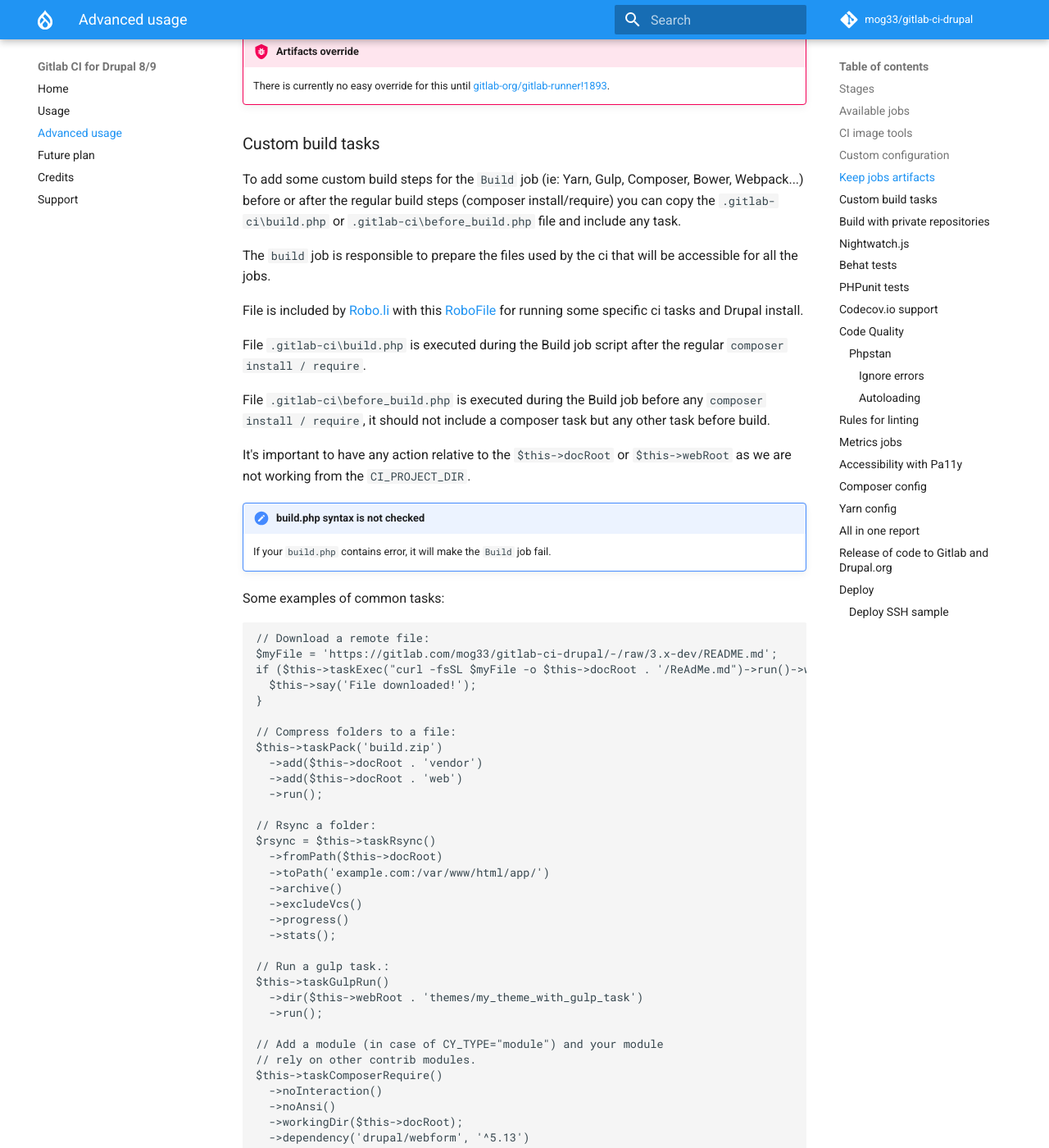
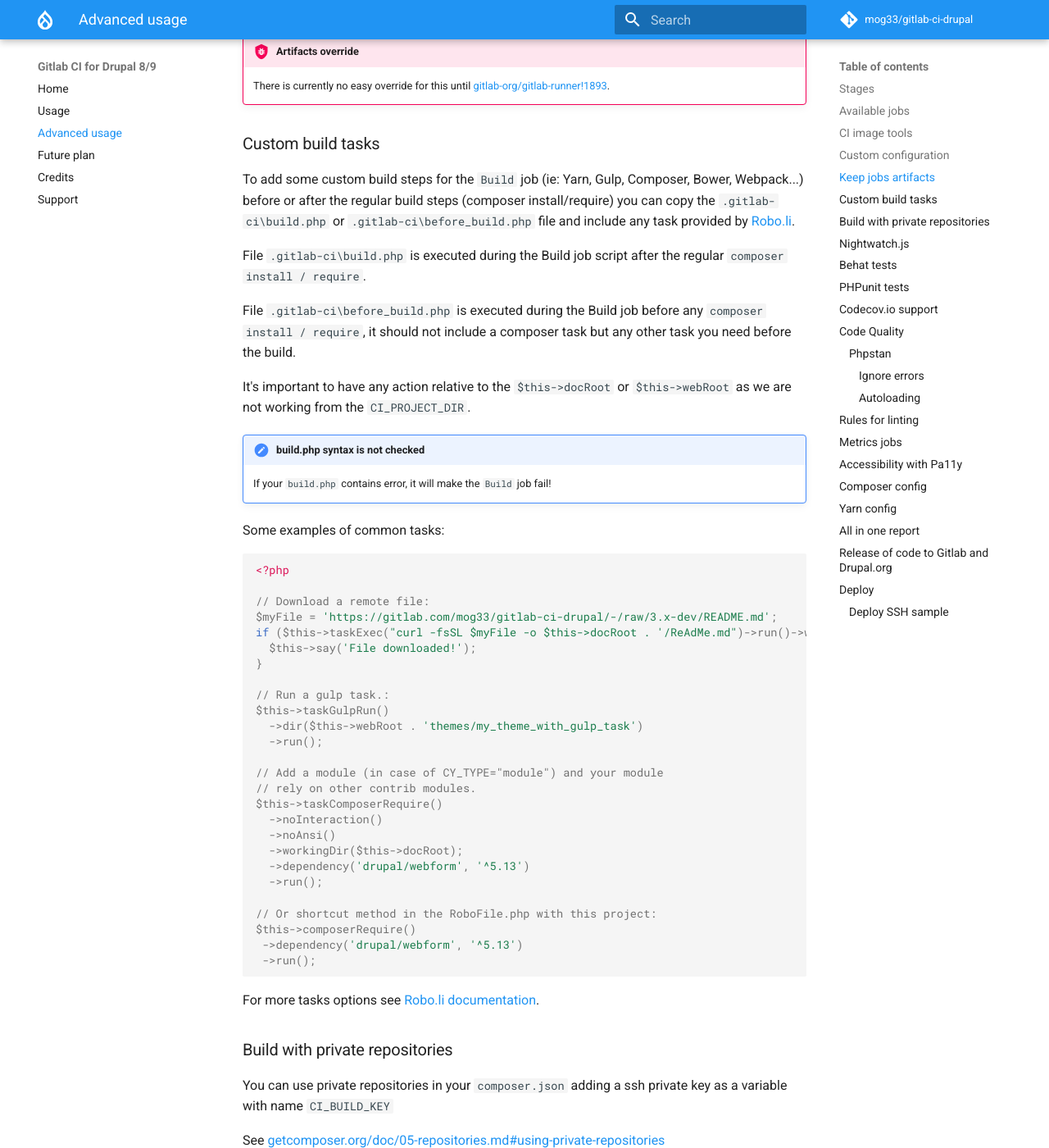
Before and after one commit to mogtofu33/gitlab-ci-drupal, an MkDocs documentation site: the page built from docs/advanced-usage.md, in a window 1280 px wide and 1400 px high, scrolled down 2352 px. Shown: the whole window at 82% size. Built offline with MkDocs 1.6.1 and Material for MkDocs 9.7.7, drawn with Linux system fonts in a browser that asks for light colours; comment, search, counter and statistics services are not loaded; some of the changed text lies outside the part shown.

Commit message:
docs: update doc

````diff
--- a/docs/advanced-usage.md
+++ b/docs/advanced-usage.md
@@ -68,51 +68,31 @@ By default the configuration is to keep each job report **1 week**.
 To add some custom build steps for the `Build` job (ie: Yarn, Gulp, Composer, Bower, Webpack...)
 before or after the regular build steps (composer install/require) you can copy
 the `.gitlab-ci\build.php` or `.gitlab-ci\before_build.php` file and include
-any task.
-
-The `build` job is responsible to prepare the files used by the ci that will be
-accessible for all the jobs.
-
-File is included by [Robo.li](https://robo.li/) with this
-[RoboFile](https://gitlab.com/mog33/gitlab-ci-drupal/-/blob/3.x-dev/.gitlab-ci/RoboFile.php)
-for running some specific ci tasks and Drupal install.
+any task provided by [Robo.li](https://robo.li/tasks/Base/).
 
 File `.gitlab-ci\build.php` is executed during the Build job script after the
 regular `composer install / require`.
 
 File `.gitlab-ci\before_build.php` is executed during the Build job before any
 `composer install / require`, it should not include a composer task but any
-other task before build.
+other task you need before the build.
 
 It's important to have any action relative to the `$this->docRoot` or `$this->webRoot` as we
 are not working from the `CI_PROJECT_DIR`.
 
 !!! caution "build.php syntax is not checked"
-    If your `build.php` contains error, it will make the `Build` job fail.
+    If your `build.php` contains error, it will make the `Build` job fail!
 
 Some examples of common tasks:
 
 ```php
+<?php
+
 // Download a remote file:
 $myFile = 'https://gitlab.com/mog33/gitlab-ci-drupal/-/raw/3.x-dev/README.md';
 if ($this->taskExec("curl -fsSL $myFile -o $this->docRoot . '/ReAdMe.md")->run()->wasSuccessful()) {
   $this->say('File downloaded!');
 }
-
-// Compress folders to a file:
-$this->taskPack('build.zip')
-  ->add($this->docRoot . 'vendor')
-  ->add($this->docRoot . 'web')
-  ->run();
-
-// Rsync a folder:
-$rsync = $this->taskRsync()
-  ->fromPath($this->docRoot)
-  ->toPath('example.com:/var/www/html/app/')
-  ->archive()
-  ->excludeVcs()
-  ->progress()
-  ->stats();
 
 // Run a gulp task.:
 $this->taskGulpRun()
@@ -133,6 +113,8 @@ $this->composerRequire()
  ->dependency('drupal/webform', '^5.13')
  ->run();
 ```
+
+For more tasks options see [Robo.li documentation](https://robo.li/tasks/Base/).
 
 ### Build with private repositories
 
@@ -202,15 +184,17 @@ There is 2 set of tests location:
 
 - Custom modules and themes only, those are prefixed with `custom` in `phpunit.xml`, as `customunit, customkernel, customfunctional, customfunctional-javascript`
   - All `tests/` from `modules/custom/**` and `themes/custom/**`
-- Drupal core tests, will look in all folders, defined as `unit, kernel, functional, functional-javascript` are not really used and test coverage do not match this scenario.
+- Drupal core tests, will look in all folders, defined as `unit, kernel, functional, functional-javascript`
+are not really used and test coverage do not match this scenario.
 
-There is a Gitlab variable to select the tests:
+There is a Gitlab variable to select the tests and optional group:
 
 Name | Value
 -|-
 PHPUNIT_TESTS | custom
+PHPUNIT_GROUP | my_group_tests
 
-Set this variable _empty_ to run all tests.
+Set `PHPUNIT_TESTS` _empty_ to run all tests.
 
 To override the configuration you can copy [.gitlab-ci/phpunit.xml](https://gitlab.com/mog33/gitlab-ci-drupal/-/blob/3.x-dev/.gitlab-ci/phpunit.xml) in your project
 and adapt for your tests.
````
Also changed, not shown: other parts of docs/advanced-usage.md (+6 -4 lines), README.md (+22 -27 lines), docs/index.md (+0 -4 lines), docs/usage.md (+2 -1 lines).
